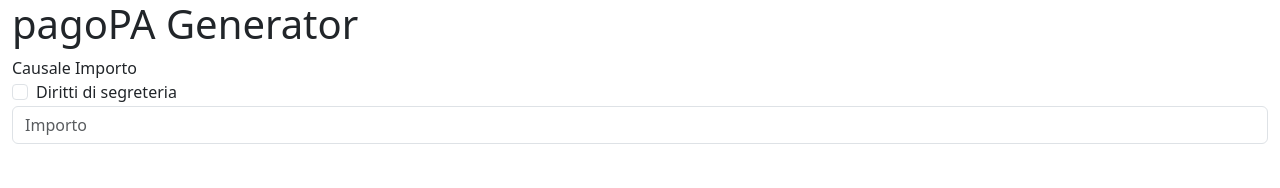
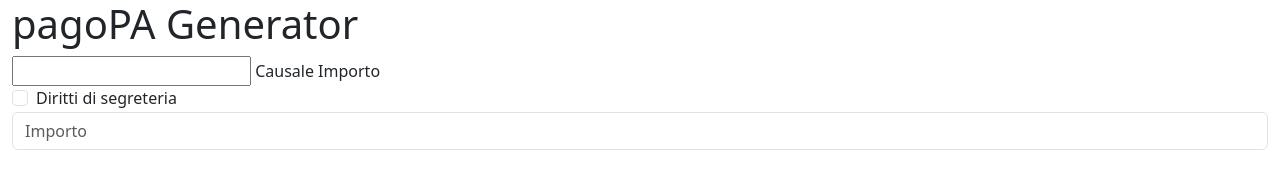
Before and after one commit to dhinterlechner/temp-pagoPA, a plain HTML site: page index.html in a window 1280 px wide. Drawn offline with nearby package versions, Linux system fonts and the light colour scheme.

Commit message:
Update index.html

```diff
--- a/index.html
+++ b/index.html
@@ -12,6 +12,8 @@
 <h1>
 pagoPA Generator
 </h1>
+
+  <input type="text" id="iscritti_codicefiscale" pattern="^[a-zA-Z]{6}[0-9]{2}[a-zA-Z][0-9]{2}[a-zA-Z][0-9]{3}[a-zA-Z]$" required="required">
   <thead class="thead-light">
 <tr>
 <th scope="col">Causale</th>
@@ -30,6 +32,7 @@ pagoPA Generator
       </td>
       <td> <input type="number" class="form-control" placeholder="Importo"></td>
    </tr>
+  </tbody>
 </div>
 </body>
 </html>
```
